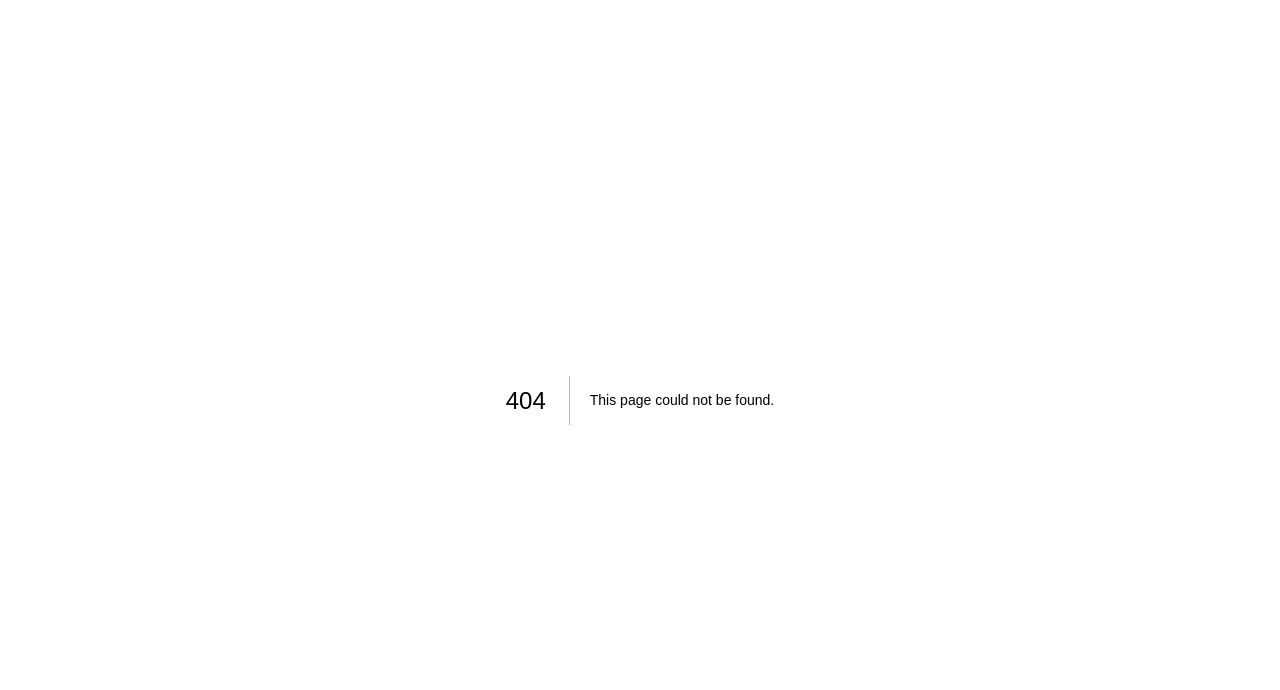
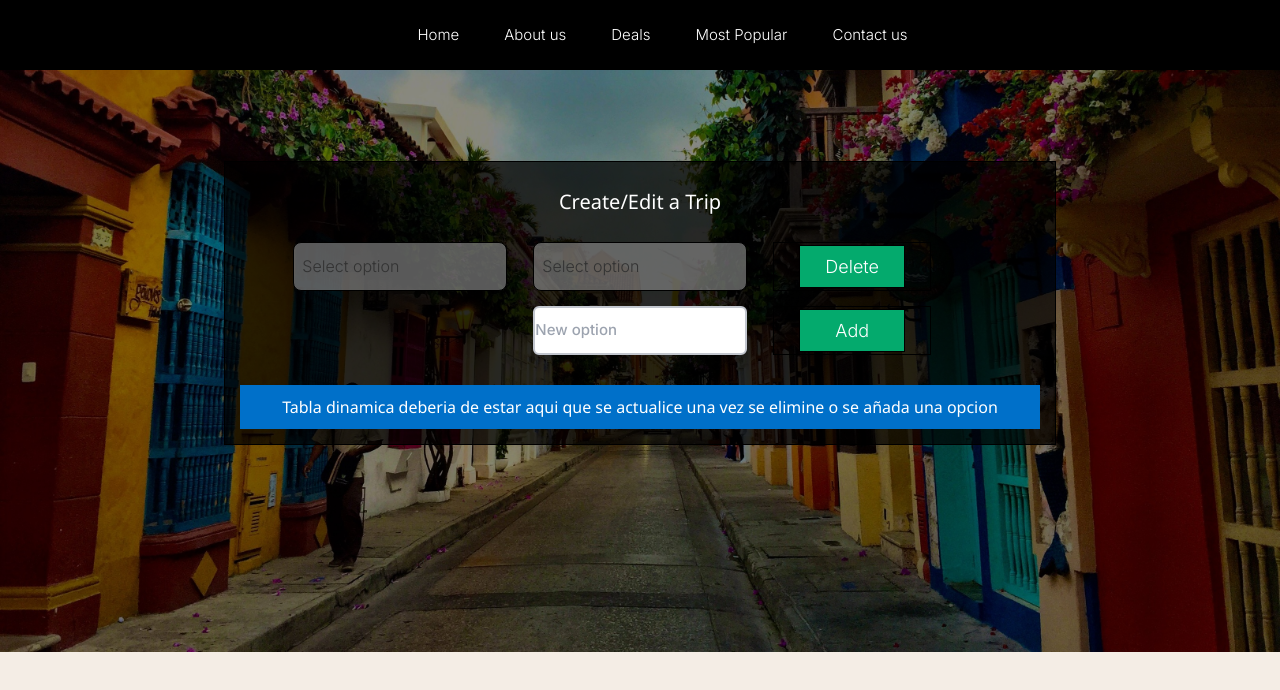
Before and after one commit to danielaolartebo/CI-XplorColombia, a Next.js app: page /addTrip in a window 1280 px wide. Before the commit this address had no page. Shown: the top 690 px of the page. Built offline with nearby package versions, Linux system fonts and the light colour scheme.

Commit message:
table view

```diff
--- /dev/null
+++ b/app/addTrip/page.tsx
@@ -0,0 +1,83 @@
+import { useState } from 'react';
+
+export default function AddTripPage() {
+
+    return (
+        <main className="title_container">
+            <meta name="viewport" content="width=device-width, initial-scale=1" />
+            <link rel="stylesheet" href="https://www.w3schools.com/w3css/4/w3.css" />
+
+            {/* HEADER STARTS */}
+            <header className="main-header">
+                <div className="container">
+                    <div className="nav-header">
+                      <li><a href="/" className="white-link">Home</a></li>
+                      <li><a href="/" className="white-link">About us</a></li>
+                      <li><a href="/" className="white-link">Deals</a></li>
+                      <li><a href="/" className="white-link">Most Popular</a></li>
+                      <li><a href="/" className="white-link">Contact us</a></li>
+                    </div>
+                </div>
+            </header>
+            {/* HEADER ENDS */}
+
+            {/* DELETE TRIP STARTS */}
+            <div className="login-first-container" id="home">
+                <img className="login-banner-img" src="../images/cartagena.jpeg" />
+                <div className="addtrip-container">
+                    <h4>Create/Edit a Trip</h4>
+                    <div className="cont-addtrip">
+                      <div className='left-right-side-trip'>
+                          <select className="dropdown-addtrip" id="menu">
+                                <option value="" disabled selected> Select option</option>
+                                <option value=""> Number of people </option>
+                                <option value=""> Transportation </option>
+                                <option value=""> Hotel </option>
+                                <option value=""> Meals </option>
+                                <option value=""> Trip Insurance </option>
+                          </select>
+                      </div>
+                      <div className='right-right-side-trip'>
+                          <select className="dropdown-addtrip" id="menu">
+                                <option value="" disabled selected> Select option</option>
+                                <option value=""> 1 </option>
+                                <option value=""> 2 </option>
+                                <option value=""> 3 </option>
+                                <option value=""> 4 </option>
+                                <option value=""> 5 </option>
+                                <option value=""> 6 </option>
+                                <option value=""> 7 </option>
+                                <option value=""> 8 </option>
+                                <option value=""> 9 </option>
+                                <option value=""> 10 </option>
+                          </select>
+                      </div>
+                      <div className='right-left-side-trip'>
+                          <div className="button-delete-trip"><a href="#" className="button-trip">Delete</a></div>
+                      </div>
+                    </div>
+                    {/* DELETE TRIP ENDS */}
+
+                    {/* ADD TRIP STARTS */}
+                    <div className="cont-addtrip">
+                      <div className='left-right-side-trip'>
+
+                      </div>
+                      <div className='right-right-side-trip'>
+                            <div className="col-textbox-container"><input className="txtbox-trip" placeholder="New option" type="text" name="name" required/> </div>
+                      </div>
+                      <div className='right-left-side-trip'>
+                          <div className="button-delete-trip"><a href="#" className="button-add-trip"> Add </a></div>
+                      </div>
+                    </div>
+                    {/* ADD TRIP ENDS */}
+                    <div className='cont-table'>
+                      <h6>Tabla dinamica deberia de estar aqui que se actualice una vez se elimine o se añada una opcion</h6>
+                    </div>
+                </div>
+            </div>
+
+            {/* Utiliza el componente AddTrip */}
+        </main>
+    );
+}
--- a/app/globals.css
+++ b/app/globals.css
@@ -836,7 +836,6 @@ h1, h2 {
     text-align: center;
     text-decoration: none;
     font-size: 18px;
-    width: 10em;
 }
 
 /* Estilo para el elemento select */
@@ -920,3 +919,119 @@ h1, h2 {
   border: 2px solid #c2c6ce;
   font-weight: 500;
 }
+
+
+/* ADD TRIP PAGE */
+
+.addtrip-container{
+  position: absolute;
+  top: 40%;
+  left: 50%;
+  transform: translate(-50%, -50%);
+  width: 65%;
+  max-width: 65%;
+  padding: 15px;
+  background-color: rgba(0, 0, 0, 0.707);
+  color: white;
+  text-align: center;
+  border: 1px solid black;
+}
+
+.cont-addtrip{
+  display: flex;
+  flex-direction: column;
+  width: 100%;
+  height: auto;
+  padding-top: 1em;
+  flex-direction: row; /* Cambiamos a dirección horizontal */
+}
+
+.left-right-side-trip{
+  flex:1;
+  display: flex;
+  justify-content: right;
+}
+
+.right-right-side-trip{
+  flex:1;
+}
+
+.right-left-side-trip{
+  flex:1;
+  display: flex;
+  justify-content: left; /* Alinea el contenido al centro horizontalmente */
+  align-items: left;
+}
+
+.button-delete-trip{
+  border: 1px solid black !important;
+  color: white;
+  padding: 10px 25px;
+  font-size: 18px;
+}
+
+.button-trip {
+  background-color: #04AA6D;
+  border: 1px solid black !important;
+  color: white;
+  padding: 10px 25px;
+  font-size: 18px;
+  width: 150px;
+}
+
+.button-add-trip {
+  background-color: #04AA6D;
+  border: 1px solid black !important;
+  color: white;
+  padding: 10px 35px;
+  font-size: 18px;
+  width: 150px;
+}
+
+.txtbox-trip{
+  width: 80%;
+  border-radius: 6px;
+  border: 2px solid #c2c6ce;
+  font-weight: 500;
+}
+
+.col-textbox-container{
+  justify-content: center;
+  display: flex;
+  height: 100%;
+}
+
+/* TABLE */
+
+.cont-table{
+  margin-top: 2em;
+  width: 100%;
+  height: unset;
+  background-color: #0070C9;
+  display: flex;
+  justify-content: center;
+}
+
+table {
+  border: 1px solid black;
+  background-color: white;
+  border-collapse: collapse;
+}
+
+th, td{
+  color: #000;
+  border: 1px solid black;
+}
+
+.dropdown-addtrip {
+  border: 1px solid black; /* Borde de 1px sólido gris */
+  background-color: rgba(128, 128, 128, 0.693); /* Fondo blanco */
+  border-radius: 0.5em;
+  color: #333; /* Color del texto */
+  padding: 0.5em; /* Espaciado interno relativo */
+  width: 80%; /* Ancho del elemento al 100% del contenedor padre */
+  max-width: 300px; /* Ancho máximo */
+  font-size: 16px; /* Tamaño de fuente */
+  appearance: none; /* Eliminar estilos nativos del navegador */
+  height: 100%;
+}
--- a/app/page.tsx
+++ b/app/page.tsx
@@ -133,7 +133,7 @@ export default function Home() {
               </div>
             </div>
             <ul className="report1">
-                      <li className="button-report1"><a href="#" className="button">Add Trip</a></li>
+                      <li className="button-report1"><a href="/addTrip" className="button">Add/Edit Trip</a></li>
                 </ul>
             </div>
             {/* DEALS PAGE ENDS */}
@@ -164,7 +164,7 @@ export default function Home() {
                     </div>
                 </div>
                 <ul className="report1">
-                      <li className="button-report1"><a href="#" className="button">Download</a></li>
+                      <li className="button-report1"><a href="#" className="button">Download Report</a></li>
                 </ul>
               </div>
             {/* MOST POPULAR PAGE ENDS */}
```
Also changed, not shown: public/images/cartagena.jpeg (added).
